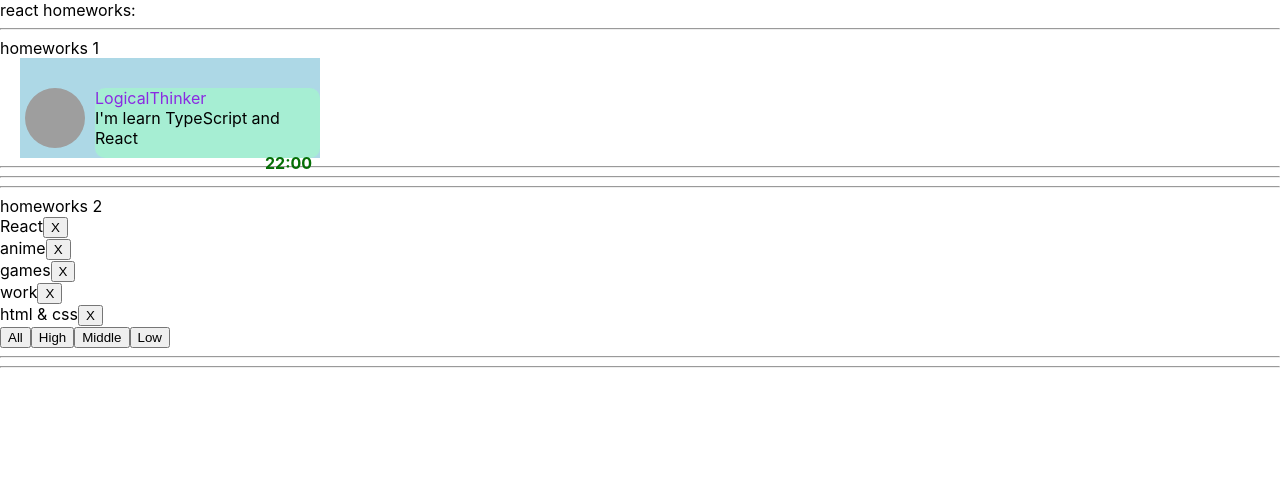
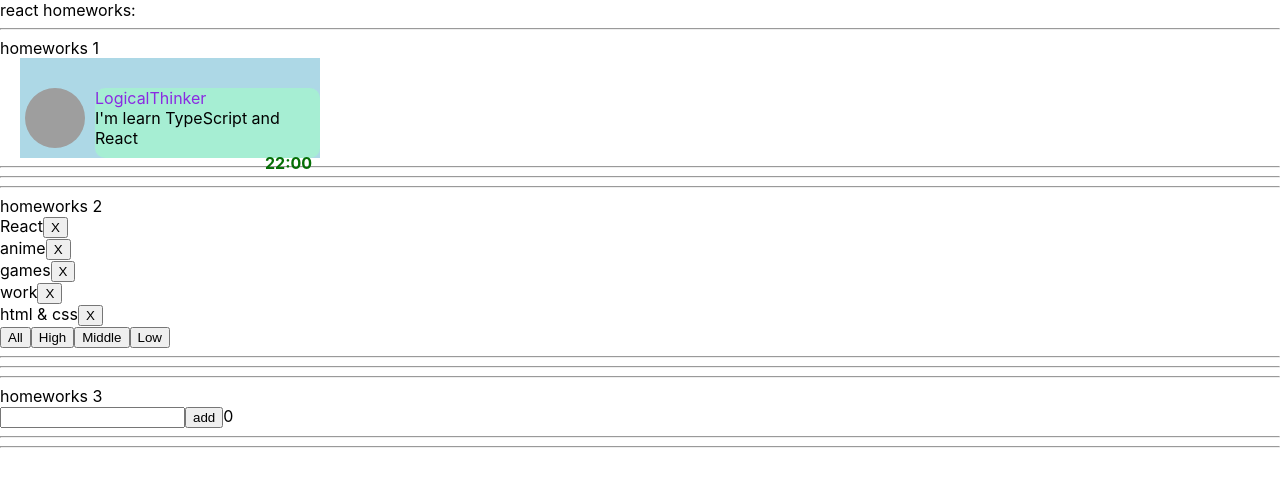
Before and after one commit to AndrosovMA/homeworks-react-ts, a React (Create React App) app: page / in a window 1280 px wide. Shown: the top 486 px of the page. Built offline with nearby package versions, Linux system fonts and the light colour scheme; grey boxes are pictures that could not be loaded.

Commit message:
v.0.0.3 finished homework 3

```diff
--- a/package.json
+++ b/package.json
@@ -10,10 +10,12 @@
     "@types/node": "^16.7.13",
     "@types/react": "^17.0.20",
     "@types/react-dom": "^17.0.9",
+    "@types/uuid": "^8.3.4",
     "react": "^17.0.2",
     "react-dom": "^17.0.2",
     "react-scripts": "5.0.0",
     "typescript": "^4.4.2",
+    "uuid": "^8.3.2",
     "web-vitals": "^2.1.0"
   },
   "scripts": {
--- a/src/p1-main/m1-ui/u1-app/App.tsx
+++ b/src/p1-main/m1-ui/u1-app/App.tsx
@@ -2,6 +2,7 @@ import React from 'react'
 import s from './App.module.css'
 import HW1 from '../../../p2-homeworks/h1/HW1'
 import HW2 from '../../../p2-homeworks/h2/HW2'
+import HW3 from '../../../p2-homeworks/h3/HW3'
 
 function App() {
     return (
@@ -9,7 +10,7 @@ function App() {
             <div>react homeworks:</div>
             <HW1/>
             <HW2/>
-            {/*<HW3/>*/}
+            <HW3/>
             {/*<HW4/>*/}
             {/*<HW5/>*/}
 
--- a/src/p2-homeworks/h3/Greeting.module.css
+++ b/src/p2-homeworks/h3/Greeting.module.css
@@ -5,3 +5,7 @@
 .error {
     border: 1px solid red;
 }
+
+.error_message {
+    color: red;
+}
--- a/src/p2-homeworks/h3/Greeting.tsx
+++ b/src/p2-homeworks/h3/Greeting.tsx
@@ -2,25 +2,30 @@ import React from 'react'
 import s from './Greeting.module.css'
 
 type GreetingPropsType = {
-    name: any // need to fix any
-    setNameCallback: any // need to fix any
-    addUser: any // need to fix any
-    error: any // need to fix any
-    totalUsers: any // need to fix any
+    name: string // need to fix any
+    setNameCallback: (e: React.FormEvent<HTMLInputElement>) => void // need to fix any
+    addUser: () => void // need to fix any
+    error: string // need to fix any
+    totalUsers: number // need to fix any
+    addUserByEnter: (e: React.KeyboardEvent<HTMLInputElement>) => void
 }
 
 // презентационная компонента (для верстальщика)
 const Greeting: React.FC<GreetingPropsType> = (
-    {name, setNameCallback, addUser, error, totalUsers} // деструктуризация пропсов
+    {name, setNameCallback, addUser, error, totalUsers, addUserByEnter} // деструктуризация пропсов
 ) => {
     const inputClass = s.error // need to fix with (?:)
 
     return (
         <div>
-            <input value={name} onChange={setNameCallback} className={inputClass}/>
-            <span>{error}</span>
+            <input value={name}
+                   onChange={setNameCallback}
+                   className={error? inputClass: ''}
+                   onKeyPress={addUserByEnter}
+            />
             <button onClick={addUser}>add</button>
             <span>{totalUsers}</span>
+            <div className={error && s.error_message} >{error}</div>
         </div>
     )
 }
--- a/src/p2-homeworks/h3/GreetingContainer.tsx
+++ b/src/p2-homeworks/h3/GreetingContainer.tsx
@@ -1,9 +1,10 @@
 import React, {useState} from 'react'
 import Greeting from './Greeting'
+import {UserType} from "./HW3";
 
 type GreetingContainerPropsType = {
-    users: any // need to fix any
-    addUserCallback: any // need to fix any
+    users: Array<UserType> // need to fix any
+    addUserCallback: (name: string) => void // need to fix any
 }
 
 // более простой и понятный для новичков
@@ -12,23 +13,37 @@ type GreetingContainerPropsType = {
 // более современный и удобный для про :)
 // уровень локальной логики
 const GreetingContainer: React.FC<GreetingContainerPropsType> = ({users, addUserCallback}) => { // деструктуризация пропсов
-    const [name, setName] = useState<any>('') // need to fix any
-    const [error, setError] = useState<any>('') // need to fix any
+    const [name, setName] = useState<string>('') // need to fix any
+    const [error, setError] = useState<string>('') // need to fix any
 
-    const setNameCallback = (e: any) => { // need to fix any
-        setName('') // need to fix
+    const setNameCallback = (e: React.FormEvent<HTMLInputElement>) => { // need to fix any
+        setError('');
+        setName(e.currentTarget.value) // need to fix
     }
     const addUser = () => {
-        alert(`Hello  !`) // need to fix
+        if (name.trim() === '') {
+            setError('Error')
+            setName('');
+            return
+        }
+        addUserCallback(name);
+        setName('');
+        alert(`Hello ${name.trim()}!`) // need to fix
+    }
+    const addUserByEnter = (e: React.KeyboardEvent<HTMLInputElement>) => {
+        if (e.code === "Enter") {
+            addUser();
+        }
     }
 
-    const totalUsers = 0 // need to fix
+    const totalUsers = users.length // need to fix
 
     return (
         <Greeting
             name={name}
             setNameCallback={setNameCallback}
             addUser={addUser}
+            addUserByEnter={addUserByEnter}
             error={error}
             totalUsers={totalUsers}
         />
--- a/src/p2-homeworks/h3/HW3.tsx
+++ b/src/p2-homeworks/h3/HW3.tsx
@@ -1,19 +1,25 @@
 import React, {useState} from 'react'
 import GreetingContainer from './GreetingContainer'
+import {v1} from "uuid";
 
 // types
 export type UserType = {
-    _id: any // need to fix any
-    name: any // need to fix any
+    _id: string // need to fix any
+    name: string // need to fix any
 }
 
 // уровень работы с глобальными данными
 function HW3() {
-    const [users, setUsers] = useState<any>([]) // need to fix any
+    const [users, setUsers] = useState<Array<UserType>>([]) // need to fix any
 
-    const addUserCallback = (name: any) => { // need to fix any
-        setUsers([]) // need to fix
+    const addUserCallback = (name: string) => { // need to fix any
+        let newUser = {
+            _id: v1(),
+            name: name.trim()
+        }
+        setUsers([newUser, ...users]) // need to fix
     }
+    console.log(users);
 
     return (
         <div>
@@ -21,7 +27,9 @@ function HW3() {
             homeworks 3
 
             {/*should work (должно работать)*/}
-            <GreetingContainer users={users} addUserCallback={addUserCallback}/>
+            <GreetingContainer users={users}
+                               addUserCallback={addUserCallback}
+            />
 
             <hr/>
             {/*для личного творчества, могу проверить*/}
```
